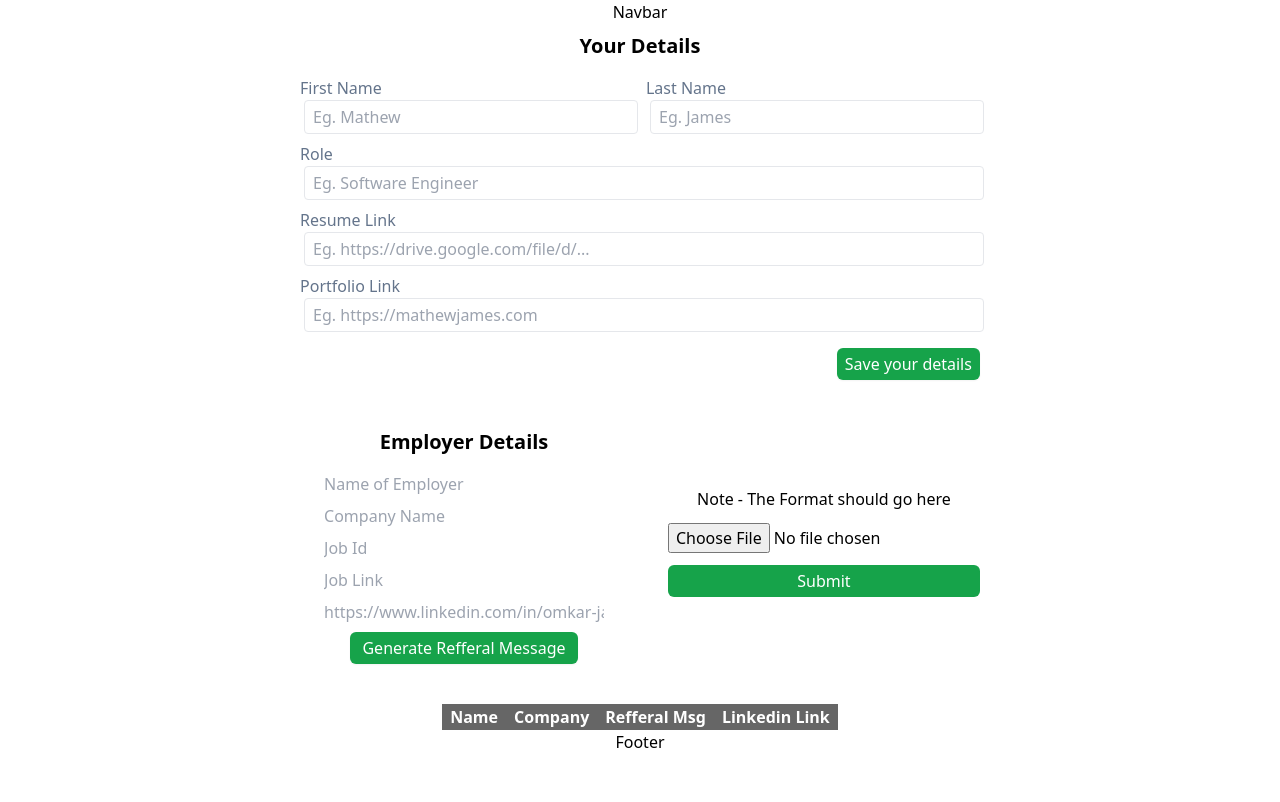
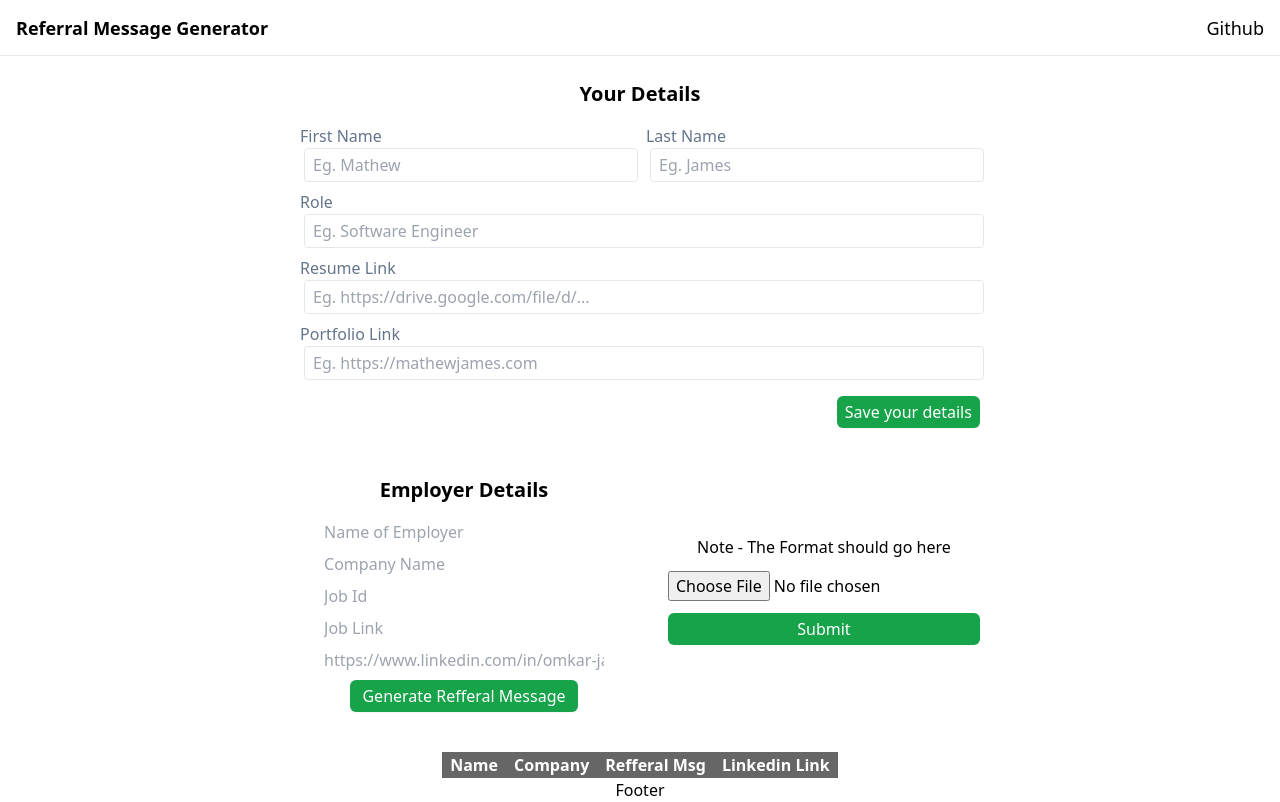
Before and after one commit to Omkar-Jawalkar/refferal-msg-generator, a React (Vite) app: page / in a window 1280 px wide. Built offline with nearby package versions, Linux system fonts and the light colour scheme.

Commit message:
Navbar added

```diff
--- a/src/components/navbar/Navbar.jsx
+++ b/src/components/navbar/Navbar.jsx
@@ -1,5 +1,10 @@
 const Navbar = () => {
-    return <div>Navbar</div>;
+    return (
+        <div className="h-14 w-full flex px-4  justify-between items-center mb-4 border-b">
+            <h1 className="text-lg font-bold">Referral Message Generator</h1>
+            <h1 className="text-lg">Github</h1>
+        </div>
+    );
 };
 
 export default Navbar;
```
